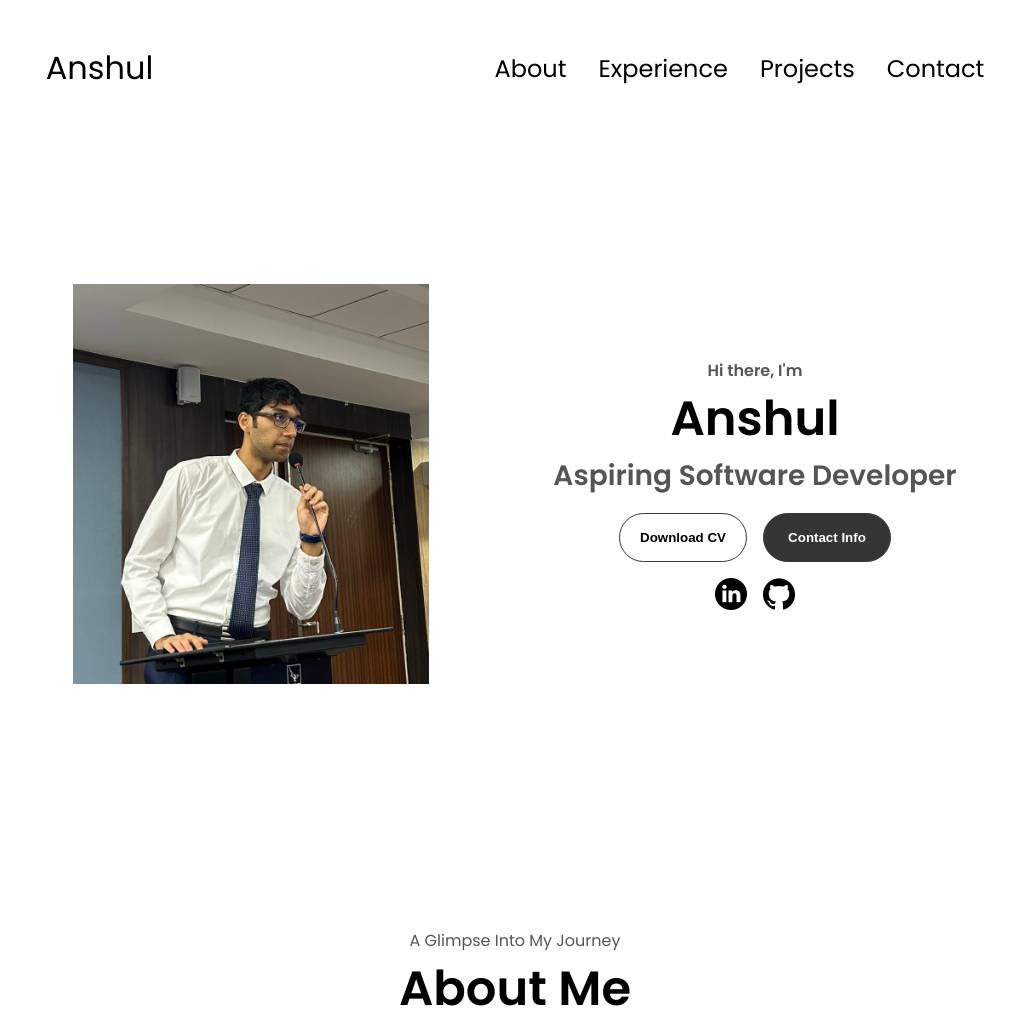
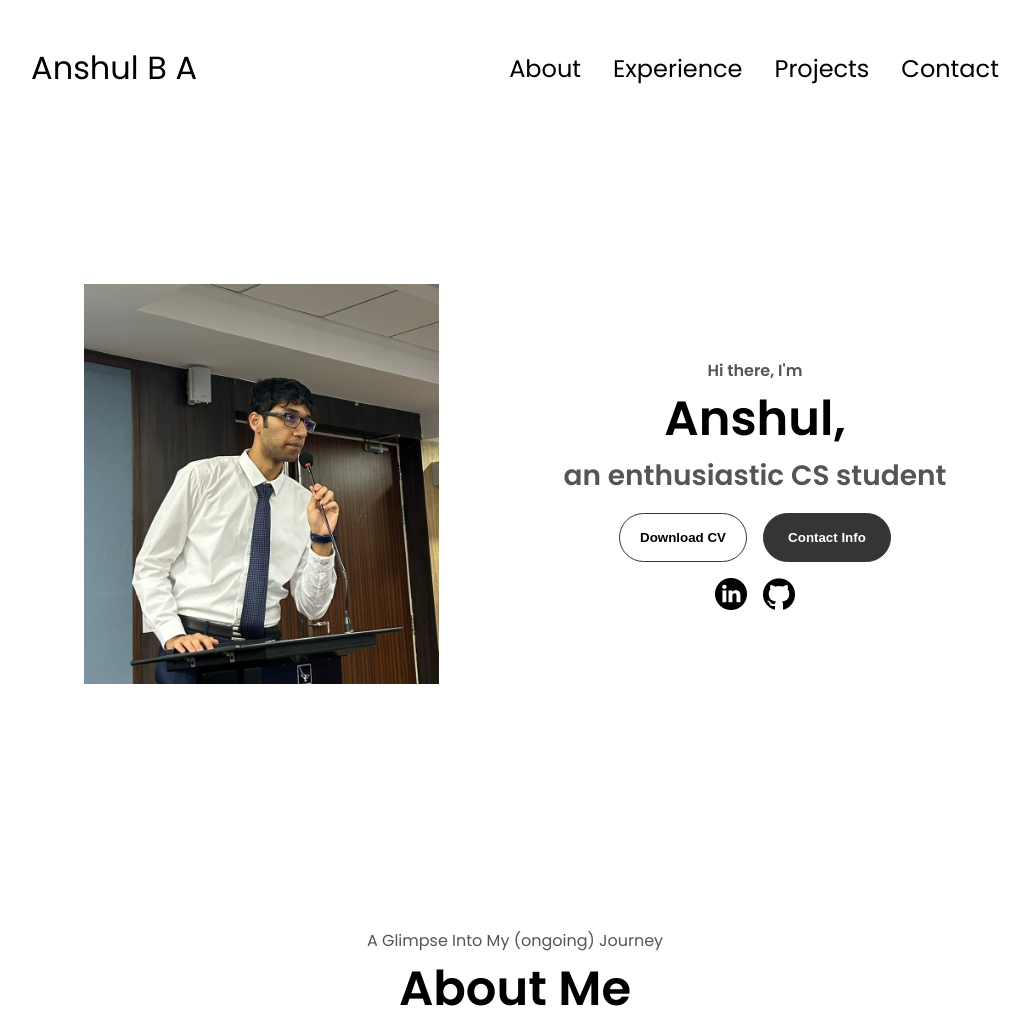
Before and after one commit to Anshul-B-A/portfolio-website, a plain HTML site: page index.html in a window 1280 px wide. Shown: the top 1028 px of the page, without its empty margins (125-1155 px from the left). Drawn offline with Linux system fonts and the light colour scheme.

Commit message:
final changes

```diff
--- a/index.html
+++ b/index.html
@@ -10,7 +10,7 @@
   </head>
   <body>
     <nav id="desktop-nav">
-      <div class="logo">Anshul</div>
+      <div class="logo">Anshul B A</div>
       <div>
         <ul class="nav-links">
           <li><a href="#about">About</a></li>
@@ -43,8 +43,8 @@
       </div>
       <div class="section__text">
         <p class="section__text__p1">Hi there, I'm</p>
-        <h1 class="title">Anshul</h1>
-        <p class="section__text__p2">Aspiring Software Developer</p>
+        <h1 class="title">Anshul,</h1>
+        <p class="section__text__p2">an enthusiastic CS student</p>
         <div class="btn-container">
           <button
             class="btn btn-color-2"
@@ -73,7 +73,7 @@
       </div>
     </section>
     <section id="about">
-      <p class="section__text__p1">A Glimpse Into My Journey</p>
+      <p class="section__text__p1">A Glimpse Into My (ongoing) Journey</p>
       <h1 class="title">About Me</h1>
       <div class="section-container">
         <div class="section__pic-container">
--- a/style.css
+++ b/style.css
@@ -97,7 +97,7 @@ a:hover {
   position: absolute;
   top: 100%;
   right: 0;
-  background-color: white;
+  background-color: rgb(214, 203, 203);
   width: fit-content;
   max-height: 0;
   overflow: hidden;
```
